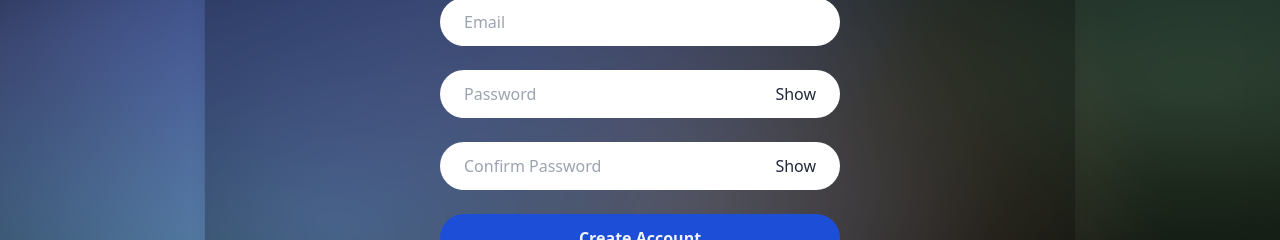
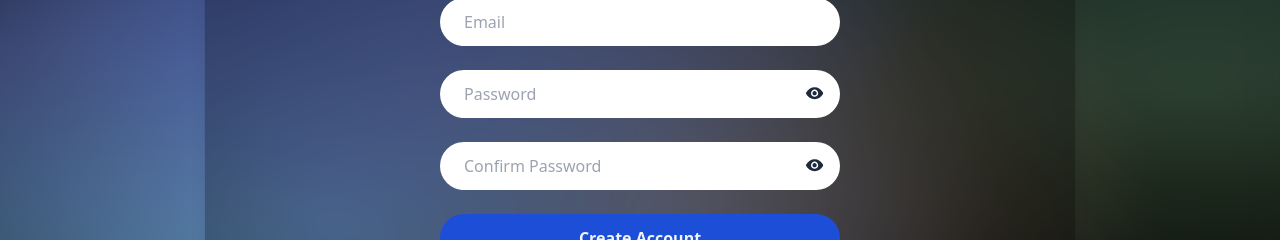
Before and after one commit to sabithbskumar/chit-chat, a React (Vite) app: page /signup in a window 1280 px wide. Shown: the part 378-618 px from the top of the page. Built offline with nearby package versions, Linux system fonts and the light colour scheme.

Commit message:
ui improvements

```diff
--- a/src/components/input/passwordInput.tsx
+++ b/src/components/input/passwordInput.tsx
@@ -1,3 +1,5 @@
+import EyeOnIcon from "~icons/material-symbols/visibility-rounded";
+import EyeOffIcon from "~icons/material-symbols/visibility-off-rounded";
 import { ChangeEvent, useState } from "react";
 
 function PasswordInput({
@@ -19,7 +21,12 @@ function PasswordInput({
 }) {
   const [isVisible, setIsVisible] = useState(false);
   return (
-    <div className={`${className.replace("focus", "focus-within")} flex gap-2`}>
+    <div
+      className={`${className.replace(
+        "focus",
+        "focus-within"
+      )} pr-0 flex gap-2`}
+    >
       <input
         type={isVisible ? "text" : "password"}
         className="w-full h-full outline-none"
@@ -33,10 +40,10 @@ function PasswordInput({
       />
       <button
         type="button"
-        className="outline-none focus:font-bold"
+        className="rounded-full px-4"
         onClick={() => setIsVisible(!isVisible)}
       >
-        {isVisible ? "Hide" : "Show"}
+        {isVisible ? <EyeOffIcon /> : <EyeOnIcon />}
       </button>
     </div>
   );
--- a/src/routes/auth/loginPage.tsx
+++ b/src/routes/auth/loginPage.tsx
@@ -2,12 +2,13 @@ import { ChangeEvent, FormEvent, useState } from "react";
 import { PasswordInput } from "../../components/input/passwordInput";
 import { GlassContainer, MainContainer } from "../../components/layout";
 import { useNavigate } from "react-router-dom";
+import SpinnerIcon from "~icons/gg/spinner";
 
 function LoginPage() {
   const inputClass =
     "text-slate-800 bg-white outline-none focus:ring-4 ring-blue-500 shrink-0 px-6 block max-w-[400px] mx-auto w-full rounded-full h-12";
   const buttonClass =
-    "disabled:bg-blue-400 bg-blue-700 hover:bg-blue-500 outline-none focus:ring-4 ring-blue-500 shrink-0 px-6 block max-w-[400px] mx-auto w-full rounded-full h-12 font-bold";
+    "disabled:bg-blue-400 bg-blue-700 hover:bg-blue-500 outline-none focus:ring-4 ring-blue-500 shrink-0 px-6 block max-w-[400px] mx-auto w-full rounded-full h-12 font-bold relative";
   const anchorClass =
     "outline-none focus:ring-4 ring-blue-500 shrink-0 text-gray-200 text-center font-semibold py-3 px-1 max-w-[400px] mx-auto w-full h-12 hover:text-blue-500 rounded-full";
 
@@ -88,7 +89,16 @@ function LoginPage() {
                 {error}
               </span>
             )}
-            <input type="submit" className={buttonClass} value={"Log In"} />
+            <button
+              type="submit"
+              className={buttonClass}
+              disabled={hasSubmitted}
+            >
+              {hasSubmitted && (
+                <SpinnerIcon className="absolute top-0 bottom-0 right-4 h-full w-6 animate-spin" />
+              )}
+              <span>Log In</span>
+            </button>
             <a className={`${anchorClass} hidden`} href="#">
               Forgot password?
             </a>
--- a/src/routes/auth/signUpPage.tsx
+++ b/src/routes/auth/signUpPage.tsx
@@ -2,12 +2,13 @@ import { ChangeEvent, FormEvent, useState } from "react";
 import { PasswordInput } from "../../components/input/passwordInput";
 import { GlassContainer, MainContainer } from "../../components/layout";
 import { useNavigate } from "react-router-dom";
+import SpinnerIcon from "~icons/gg/spinner";
 
 function SignUpPage() {
   const inputClass =
     "text-slate-800 bg-white outline-none focus:ring-4 ring-blue-500 shrink-0 px-6 block max-w-[400px] mx-auto w-full rounded-full h-12";
   const buttonClass =
-    "disabled:bg-blue-400 bg-blue-700 hover:bg-blue-500 outline-none focus:ring-4 ring-blue-500 shrink-0 px-6 block max-w-[400px] mx-auto w-full rounded-full h-12 font-bold dis";
+    "disabled:bg-blue-400 bg-blue-700 hover:bg-blue-500 outline-none focus:ring-4 ring-blue-500 shrink-0 px-6 block max-w-[400px] mx-auto w-full rounded-full h-12 font-bold relative";
   const anchorClass =
     "outline-none focus:ring-4 ring-blue-500 shrink-0 text-gray-200 text-center font-semibold py-3 px-1 max-w-[400px] mx-auto w-full h-12 hover:text-blue-500 rounded-full";
 
@@ -127,12 +128,16 @@ function SignUpPage() {
                 {message}
               </span>
             )}
-            <input
+            <button
               type="submit"
               className={buttonClass}
               disabled={hasSubmitted}
-              value={"Create Account"}
-            />
+            >
+              {hasSubmitted && (
+                <SpinnerIcon className="absolute top-0 bottom-0 right-4 h-full w-6 animate-spin" />
+              )}
+              <span>Create Account</span>
+            </button>
             <span className="w-full text-center font-medium text-gray-300">
               Already have an account?
               <a
```
